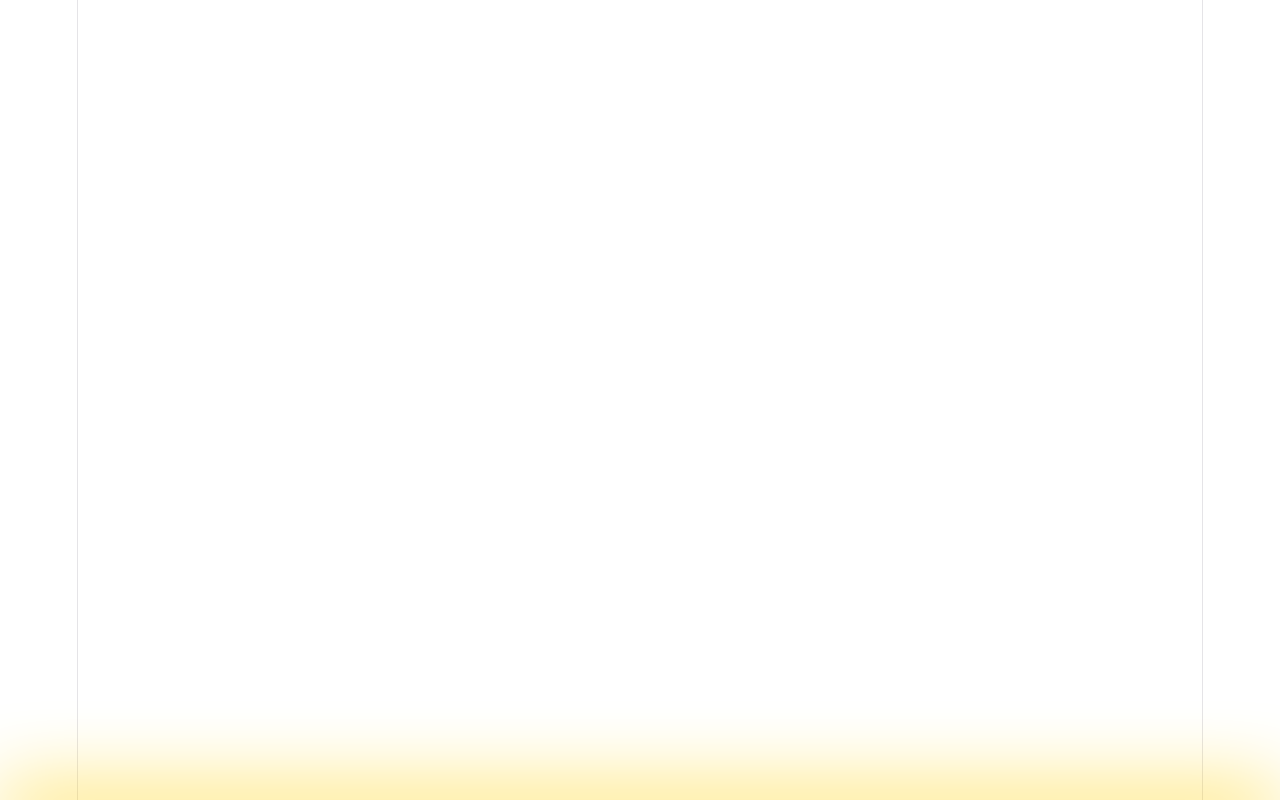
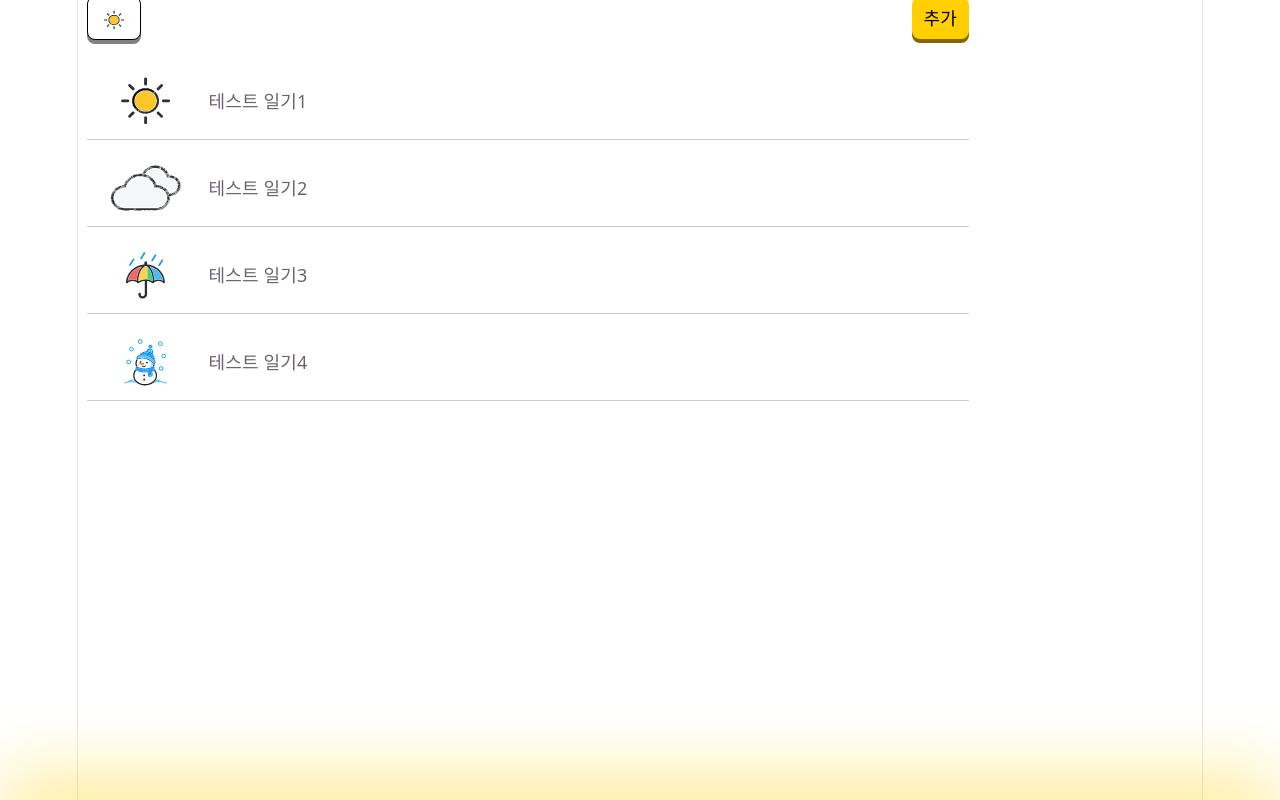
Before and after one commit to wondaero/react-example, a React (Vite) app in the folder react-example/: page /daily/1 in a window 1280 px wide. Before the commit this address had no page. Built offline with nearby package versions, Linux system fonts and the light colour scheme.

Commit message:
daily쪽 구조 변경했기때문에 볼게 많음(아직은 에러)

```diff
--- a/react-example/src/App.tsx
+++ b/react-example/src/App.tsx
@@ -1,8 +1,10 @@
 import "./App.css";
 import Home from "./Home";
-import CounterPage from "./CounterPage";
-import TodoListPage from "./TodoListPage";
-import DailyPage from "./DailyPage";
+import CounterPage from "@/pages/counter/CounterPage";
+import TodoListPage from "@/pages/todolist/TodoListPage";
+import DailyPage from "@/pages/daily/DailyPage";
+import DailyListPage from "@/pages/daily/DailyListPage";
+import DailyItemPage from "@/pages/daily/DailyItemPage";
 import { BrowserRouter, Routes, Route } from "react-router";
 
 function App() {
@@ -12,7 +14,13 @@ function App() {
         <Route path="/" element={<Home />}></Route>
         <Route path="/todolist" element={<TodoListPage />}></Route>
         <Route path="/count" element={<CounterPage />}></Route>
-        <Route path="/daily" element={<DailyPage />}></Route>
+        <Route path="/daily" element={<DailyPage />}>
+          <Route index element={<DailyListPage />}></Route>
+          <Route path="new" element={<DailyItemPage />}></Route>
+          <Route path=":id" element={<DailyItemPage />}></Route>
+          <Route path=":id/edit" element={<DailyItemPage />}></Route>
+
+        </Route>
       </Routes>
     </BrowserRouter>
   );
--- /dev/null
+++ b/react-example/src/pages/daily/DailyItemPage.tsx
@@ -0,0 +1,113 @@
+import "@/App.css";
+import Header from "@/components/Header";
+import Button from "@/components/Button";
+import LinkButton from "@/components/LinkButton";
+
+import { useState, createContext, useMemo, useReducer } from "react";
+
+import DailyBrowser from "@/components/daily/DailyBrowser";
+
+import type { Daily, Actions } from "@/types/daily";
+
+const initDaily = [
+  {
+    id: crypto.randomUUID(),
+    weather: 1,
+    date: Date.now(),
+    title: "테스트 일기1",
+    content: "테스트 일기입니다1.",
+  },
+  {
+    id: crypto.randomUUID(),
+    weather: 2,
+    date: Date.now(),
+    title: "테스트 일기2",
+    content: "테스트 일기입니다2.",
+  },
+  {
+    id: crypto.randomUUID(),
+    weather: 3,
+    date: Date.now(),
+    title: "테스트 일기3",
+    content: "테스트 일기입니다3.",
+  },
+  {
+    id: crypto.randomUUID(),
+    weather: 4,
+    date: Date.now(),
+    title: "테스트 일기4",
+    content: "테스트 일기입니다4.",
+  },
+];
+
+const homeLink = <LinkButton to="/">홈</LinkButton>;
+const todayBtn = <Button>오늘</Button>;
+
+export const DailyContext = createContext<Daily[]>([]);
+export const DailyActionsContext = createContext<Actions[]>([]);
+
+function reducer(state, action) {
+  switch (action.type) {
+    case "create":
+      console.log(3222);
+      return [action.data, ...state];
+    case "remove":
+      return [action.data, ...state];
+    case "update":
+      return [action.data, ...state];
+  }
+}
+
+function DailyPage() {
+  const [daily, dispatch] = useReducer(reducer, initDaily);
+  const [orgDailyList, setOrgDailyList] = useState<Daily[]>(initDaily);
+
+  const onCreate = (data) => {
+    dispatch({
+      type: "create",
+      data: {
+        id: crypto.randomUUID(),
+        weather: 1,
+        title: "추가일기",
+        content: "추가 일기입니다1",
+        date: Date.now(),
+      },
+    });
+  };
+  const onDelete = (data) => {};
+  const onUpdate = () => {};
+
+  const actions = {
+    onCreate: (data: Daily) => {
+      console.log(333);
+      dispatch({
+        type: "create",
+        data: {
+          id: crypto.randomUUID(),
+          weather: 1,
+          title: "추가일기",
+          content: "추가 일기입니다1",
+          date: Date.now(),
+        },
+      });
+    },
+  };
+
+  return (
+    <>
+      <Header title="dAILY" left={homeLink} right={todayBtn}></Header>
+      <section className="flex items-center justify-center p-4">
+        <Button>이전</Button>
+        <h3 className="flex-1 max-w-50 bg-[red]">{}날짜</h3>
+        <Button>다음</Button>
+      </section>
+      <DailyContext value={daily}>
+        <DailyActionsContext value={actions}>
+          <DailyBrowser></DailyBrowser>
+        </DailyActionsContext>
+      </DailyContext>
+    </>
+  );
+}
+
+export default DailyPage;
--- /dev/null
+++ b/react-example/src/pages/daily/DailyListPage.tsx
@@ -0,0 +1,109 @@
+import "@/App.css";
+import Header from "@/components/Header";
+import Button from "@/components/Button";
+import LinkButton from "@/components/LinkButton";
+
+import { useState, createContext, useMemo, useReducer } from "react";
+
+import DailyBrowser from "@/components/daily/DailyBrowser";
+
+import type { Daily, Actions } from "@/types/daily";
+
+const initDaily = [
+  {
+    id: crypto.randomUUID(),
+    weather: 1,
+    date: Date.now(),
+    title: "테스트 일기1",
+    content: "테스트 일기입니다1.",
+  },
+  {
+    id: crypto.randomUUID(),
+    weather: 2,
+    date: Date.now(),
+    title: "테스트 일기2",
+    content: "테스트 일기입니다2.",
+  },
+  {
+    id: crypto.randomUUID(),
+    weather: 3,
+    date: Date.now(),
+    title: "테스트 일기3",
+    content: "테스트 일기입니다3.",
+  },
+  {
+    id: crypto.randomUUID(),
+    weather: 4,
+    date: Date.now(),
+    title: "테스트 일기4",
+    content: "테스트 일기입니다4.",
+  },
+];
+
+const homeLink = <LinkButton to="/">홈</LinkButton>;
+const todayBtn = <Button>오늘</Button>;
+
+export const DailyContext = createContext<Daily[]>([]);
+export const DailyActionsContext = createContext<Actions[]>([]);
+
+function reducer(state, action) {
+  switch (action.type) {
+    case "create":
+      console.log(3222);
+      return [action.data, ...state];
+    case "remove":
+      return [action.data, ...state];
+    case "update":
+      return [action.data, ...state];
+  }
+}
+
+function DailyPage() {
+  const [daily, dispatch] = useReducer(reducer, initDaily);
+  const [orgDailyList, setOrgDailyList] = useState<Daily[]>(initDaily);
+
+  const onCreate = (data) => {
+    dispatch({
+      type: "create",
+      data: {
+        id: crypto.randomUUID(),
+        weather: 1,
+        title: "추가일기",
+        content: "추가 일기입니다1",
+        date: Date.now(),
+      },
+    });
+  };
+  const onDelete = (data) => {};
+  const onUpdate = () => {};
+
+  const actions = {
+    onCreate: (data: Daily) => {
+      console.log(333);
+      dispatch({
+        type: "create",
+        data: {
+          id: crypto.randomUUID(),
+          weather: 1,
+          title: "추가일기",
+          content: "추가 일기입니다1",
+          date: Date.now(),
+        },
+      });
+    },
+  };
+
+  return (
+    <>
+      <Header title="dAILY" left={homeLink} right={todayBtn}></Header>
+      <section className="flex items-center justify-center p-4">
+        <Button>이전</Button>
+        <h3 className="flex-1 max-w-50 bg-[red]">{}날짜</h3>
+        <Button>다음</Button>
+      </section>
+      <DailyBrowser></DailyBrowser>
+    </>
+  );
+}
+
+export default DailyPage;
--- a/react-example/src/pages/daily/DailyPage.tsx
+++ b/react-example/src/pages/daily/DailyPage.tsx
@@ -95,12 +95,6 @@ function DailyPage() {
 
   return (
     <>
-      <Header title="dAILY" left={homeLink} right={todayBtn}></Header>
-      <section className="flex items-center justify-center p-4">
-        <Button>이전</Button>
-        <h3 className="flex-1 max-w-50 bg-[red]">{}날짜</h3>
-        <Button>다음</Button>
-      </section>
       <DailyContext value={daily}>
         <DailyActionsContext value={actions}>
           <DailyBrowser></DailyBrowser>
```
